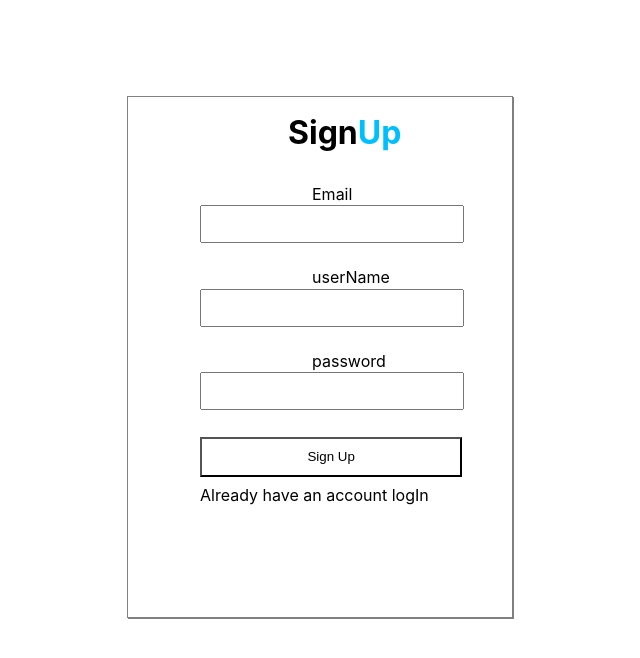
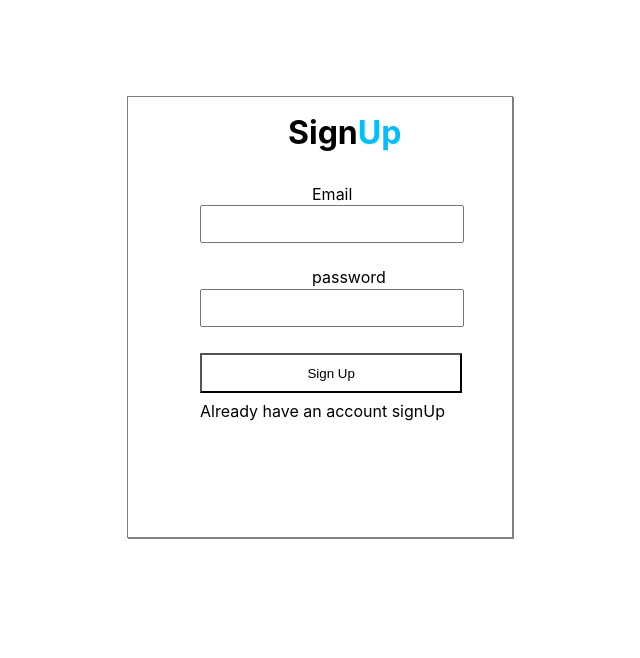
Before and after one commit to pacifiquem/pchat_repo, a React (Create React App) app in the folder front/: page / in a window 1280 px wide. Shown: the top 658 px of the page, without its empty margins (320-960 px from the left). Built offline with nearby package versions, Linux system fonts and the light colour scheme.

Commit message:
login and signUp form finished

```diff
--- a/front/src/App.js
+++ b/front/src/App.js
@@ -1,10 +1,11 @@
 import './App.css';
-import Form from './component/form.js'
+import Form from './component/signUp'
+import LoginForm from './component/logIn'
 
 function App() {
   return (
 
-    <Form />
+    <LoginForm />
 
   );
 }
--- /dev/null
+++ b/front/src/component/logIn.js
@@ -0,0 +1,58 @@
+import React, { Component } from 'react'
+import styles from '../styles/form.css'
+
+export class loginForm extends Component {
+
+   constructor(props) {
+      super(props)
+
+       this.state = {
+          email: "",
+          password: ""
+        }
+   }
+    emailHandler = (event) => {
+
+     this.setState({
+       email: `${event.target.value}`
+     })
+    }
+
+    passwordHandler = (event) => {
+
+        this.setState({
+       password: `${event.target.value}`
+    })
+    }
+
+    formHandler = () => {
+        const message = `${this.state.username} with email ${this.state.email} \n you're welcome`;
+
+        return alert(message);
+     }
+
+
+    render() {
+        return (
+          <div>
+                <form className="form" id='loginForm' onSubmit={this.formHandler}>
+                    <h1>Sign<span>Up</span></h1>
+                    <div className="label-input-container">
+                        <div className='label-input'>
+                            <label>Email</label>
+                            <input type="email" value={this.state.email} onChange={this.emailHandler}/>
+                        </div>
+                        <div className='label-input'>
+                            <label>password</label>
+                            <input type="password" value={this.state.password} onChange={this.passwordHandler}/>
+                        </div>
+                            <input type="submit" value="Sign Up" className="submit" />
+                            <span className="haveAccount">Already have an account  signUp</span>
+                        </div>
+                </form>
+          </div>
+        )
+    }
+}
+
+export default loginForm
--- a/front/src/styles/form.css
+++ b/front/src/styles/form.css
@@ -4,6 +4,9 @@
     margin: 6em auto;
     border: 1px grey solid;
     box-shadow: grey 1px 1px;
+}
+#loginForm {
+    height: 55vh;
 }
 
 .form h1{
```
Also changed, not shown: front/src/component/chattingPage.js (added), front/src/component/signUp.js (renamed from front/src/component/form.js).
